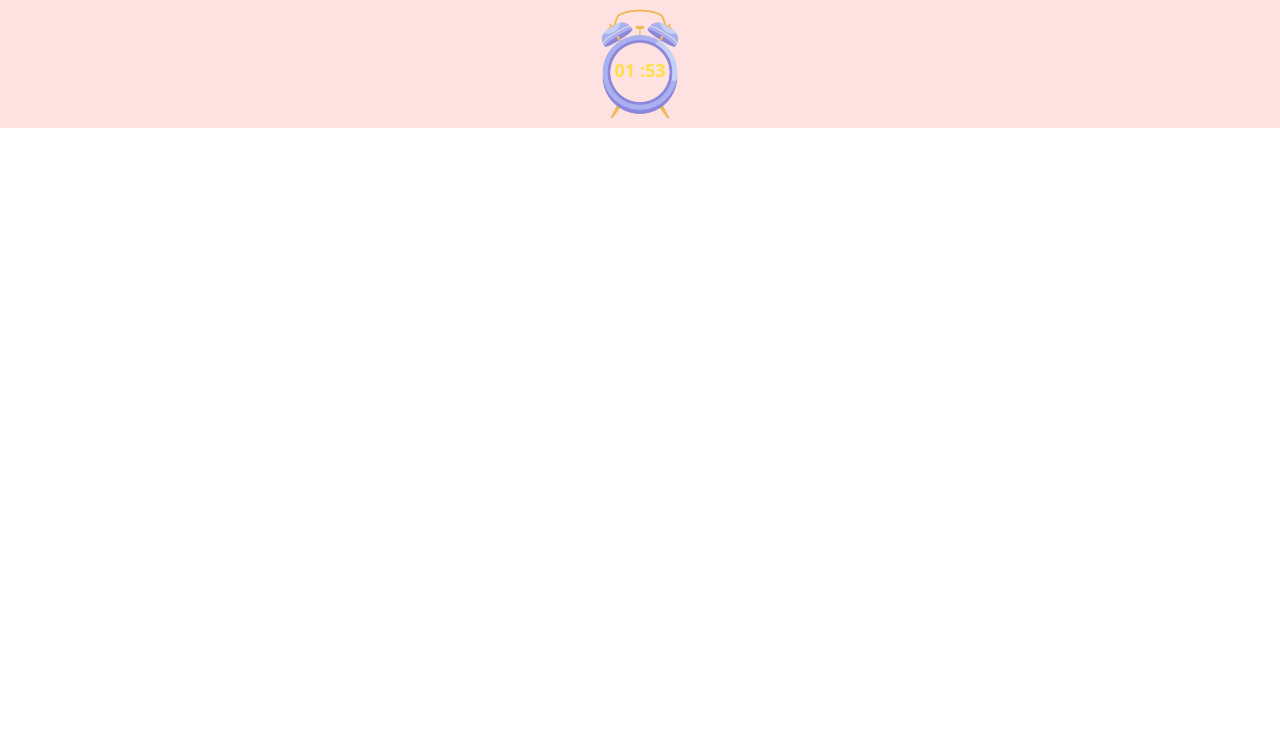
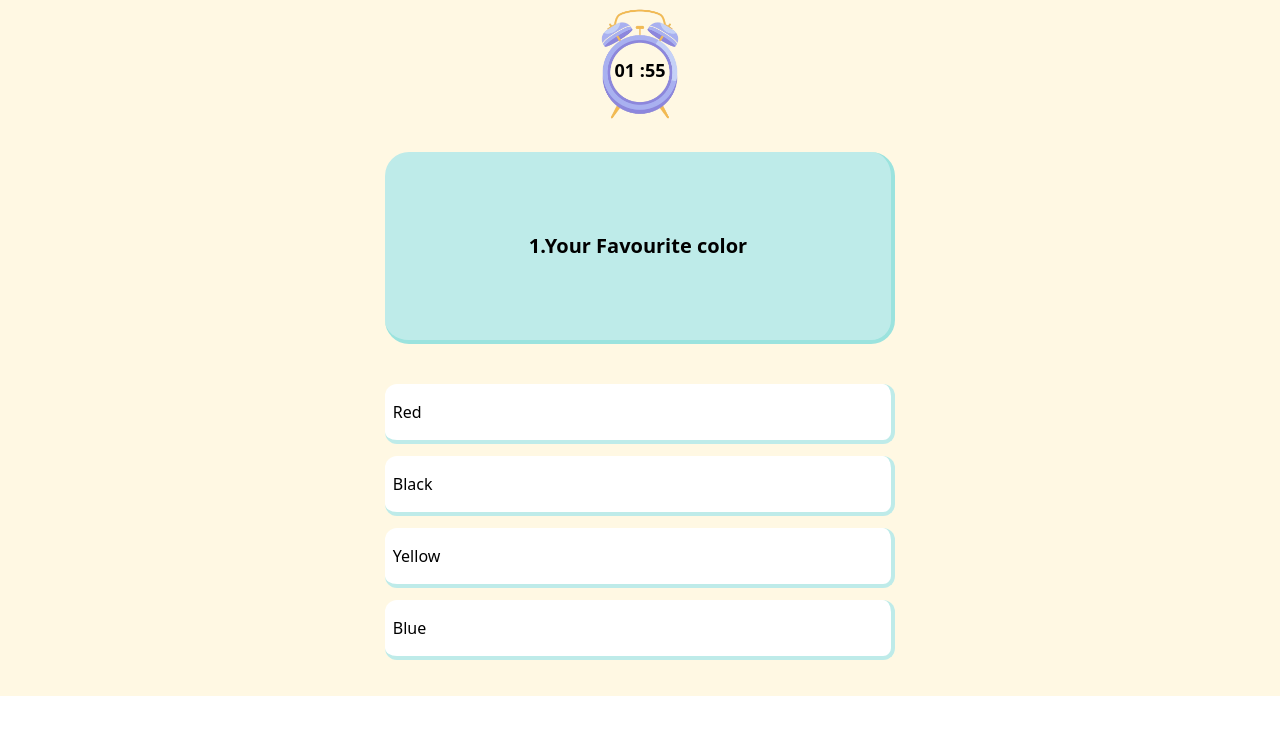
Before and after one commit to Anushka-3107/quiz-app, a React (Create React App) app: page /QuizQuestion in a window 1280 px wide. Shown: the top 734 px of the page. Built offline with nearby package versions, Linux system fonts and the light colour scheme.

Commit message:
added css to questions card

```diff
--- /dev/null
+++ b/src/Components/Questions.js
@@ -0,0 +1,65 @@
+import React from "react";
+import { useState } from "react";
+import { data } from "../data";
+
+const Questions = () => {
+  const [index] = useState(0);
+  const [question] = useState(data[index]);
+
+  const checkAns = (e, ans) => {
+    if (question.ans === ans) {
+      e.target.classList.add("correct");
+    } else {
+      e.target.classList.add("wrong");
+    }
+  };
+
+  return (
+    <div className="m-6 flex flex-col">
+      <div className="bg-[#BEEBE9] px-36 py-20 rounded-3xl border-r-4 border-[#9BE3DE] border-b-4 ">
+        <h2 className="text-xl text-black font-bold">
+          {index + 1}.{question.question}
+        </h2>
+      </div>
+
+      <div className="mt-7">
+        <ul>
+          <li
+            className="bg-white my-3 px-2 py-4 border-r-4 border-b-4 border-[#BEEBE9] rounded-xl"
+            onClick={(e) => {
+              checkAns(e, 1);
+            }}
+          >
+            {question.option1}
+          </li>
+          <li
+            className="bg-white my-3 px-2 py-4 border-r-4 border-b-4 border-[#BEEBE9] rounded-xl"
+            onClick={(e) => {
+              checkAns(e, 2);
+            }}
+          >
+            {question.option2}
+          </li>
+          <li
+            className="bg-white my-3 px-2 py-4 border-r-4 border-b-4 border-[#BEEBE9] rounded-xl"
+            onClick={(e) => {
+              checkAns(e, 3);
+            }}
+          >
+            {question.option3}
+          </li>
+          <li
+            className="bg-white my-3 px-2 py-4 border-r-4 border-b-4 border-[#BEEBE9] rounded-xl"
+            onClick={(e) => {
+              checkAns(e, 4);
+            }}
+          >
+            {question.option4}
+          </li>
+        </ul>
+      </div>
+    </div>
+  );
+};
+
+export default Questions;
--- a/src/Components/QuizQuestion.js
+++ b/src/Components/QuizQuestion.js
@@ -1,17 +1,20 @@
 import React from 'react';
 import Timer from './Timer';
 import Clock from '../Images/Clock.png';
+import Questions from './Questions';
 
-const QuizQuestion = () => {
+const QuizQuestion = () =>  {
+
   return (
-    <div className='flex flex-col justify-center items-center  bg-red-100 w-auto'>
+    <div className='flex flex-col justify-center items-center bg-[#FFF8E3] '>
       <div style={{position:'relative'}}>
         <img src={Clock} alt='Clock' className= "w-32 h-32" />
         <div style={{ position: 'absolute', top: '55%', left: '50%', transform: 'translate(-50%, -50%)' }}>
           <Timer />
         </div>
       </div>
-      {/* Other content */}
+
+      <Questions />
     </div>
   );
 };
--- a/src/Components/Timer.js
+++ b/src/Components/Timer.js
@@ -28,7 +28,7 @@ const Timer = ({initialMinute = 2, initialSeconds = 0}) => {
 
   return (
     <div>
-      <h1 className='text-lg font-bold text-yellow-300'>
+      <h1 className='text-lg font-bold text-black'>
         {minutes < 10 ? `0${minutes}` : minutes} :
         {seconds < 10 ? `0${seconds}` : seconds}
       </h1>
--- /dev/null
+++ b/src/data.js
@@ -0,0 +1,26 @@
+export const data = [
+    {
+        question : 'Your Favourite color',
+        option1 : 'Red',
+        option2 : 'Black',
+        option3 : 'Yellow',
+        option4 : 'Blue',
+        answer : 1,
+    },
+    {
+        question : 'Your Favourite Food',
+        option1 : 'Maggie',
+        option2 : 'Aalo Paratha',
+        option3 : 'Dal Rice',
+        option4 : 'Burger',
+        answer : 3,
+    },
+    {
+        question : 'Your Favourite City',
+        option1 : 'Delhi',
+        option2 : 'Noida',
+        option3 : 'Gurugram',
+        option4 : 'Patna',
+        answer : 1,
+    },
+]
```
